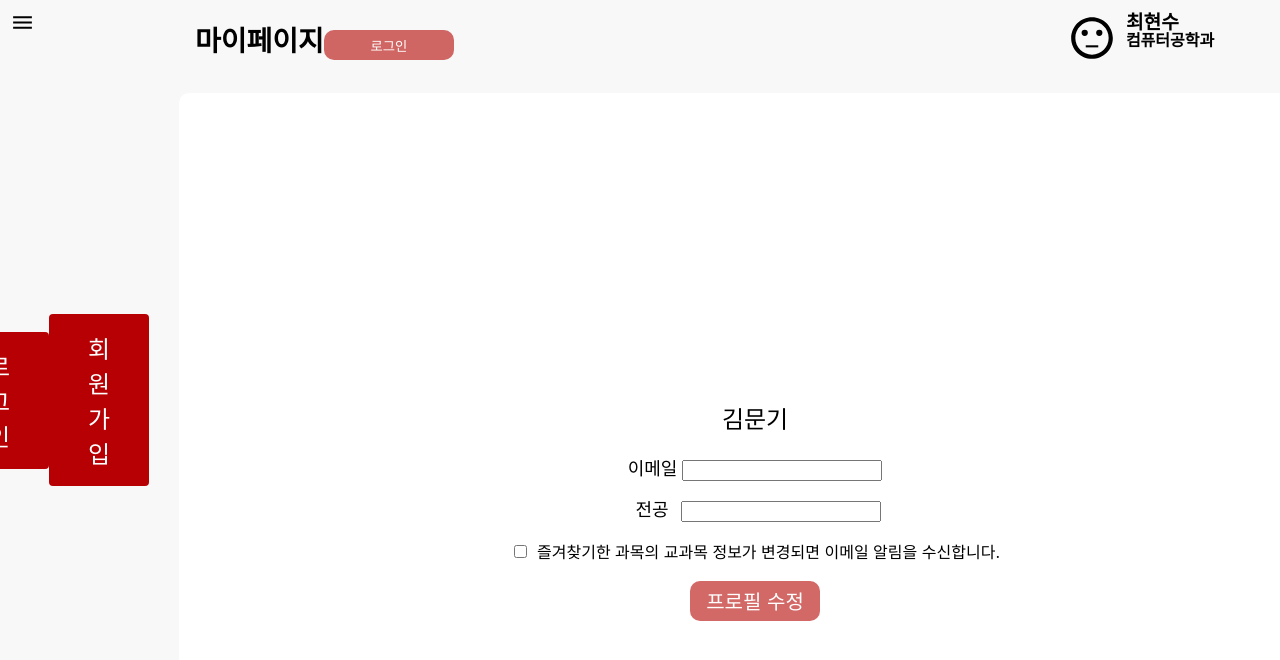
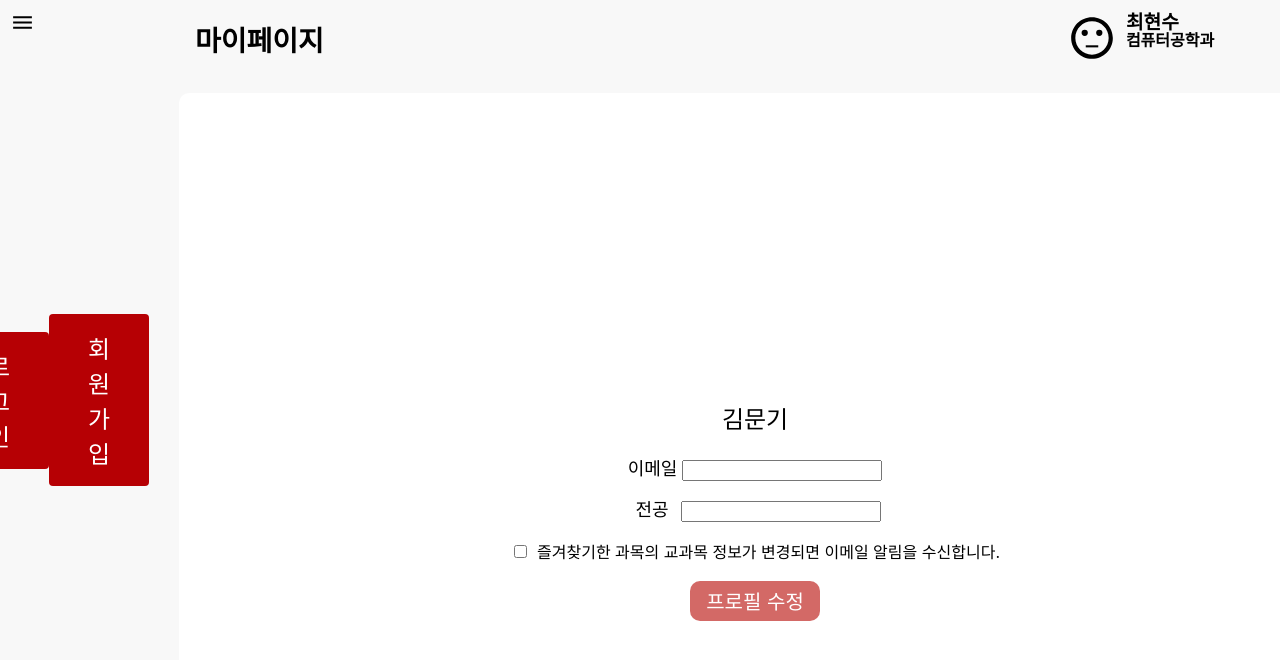
Before and after one commit to facade-team/sogang-register-web, a React (Create React App) app: page /mypage in a window 1280 px wide. Shown: the top 660 px of the page. Built offline with nearby package versions, Linux system fonts and the light colour scheme.

Commit message:
[fix]: sidebar 버그수정

```diff
--- a/src/App.js
+++ b/src/App.js
@@ -7,8 +7,8 @@ import Sidebar from './components/Sidebar/Sidebar';
 import ToggleBtn from './components/ToggleBtn/ToggleBtn';
 import Profile from './components/Profile/Profile';
 import Feedback from './pages/Feedback';
+import MyPage from './pages/MyPage';
 import { BrowserRouter, Route, Switch } from 'react-router-dom';
-import MyPage from './pages/MyPage';
 
 const NavbarWidth = 15;
 
@@ -57,17 +57,19 @@ const App = () => {
     <>
       <BrowserRouter>
         <GlobalStyle></GlobalStyle>
-        <Container ref={containerRef} onClick={closeSidebar}>
+
+        <Container ref={containerRef}>
+          {/* 사용자프로필 & 로그인 버튼 */}
+          <SignBtn onClick={openModal} signBtnType={'login'}></SignBtn>
+          <SignBtn onClick={openModal} signBtnType={'signup'}></SignBtn>
+          <Profile userName="최현수" userMajor="컴퓨터공학과"></Profile>
           <ToggleBtn
             widthVW={width + NavbarWidth}
             toggleOpen={toggleSidebar}
-            onClick={openSidebar}
+            openSidebar={openSidebar}
+            closeSidebar={closeSidebar}
           ></ToggleBtn>
           <Sidebar widthVW={width} toggleOpen={toggleSidebar}></Sidebar>
-
-          {/* 로그인 버튼 */}
-          <SignBtn onClick={openModal} signBtnType={'login'}></SignBtn>
-          <SignBtn onClick={openModal} signBtnType={'signup'}></SignBtn>
 
           {/* 로그인 모달 */}
           <Modal
@@ -76,7 +78,7 @@ const App = () => {
             modalType={modalType}
             setModalType={setModalType}
           ></Modal>
-          <Profile userName="최현수" userMajor="컴퓨터공학과"></Profile>
+
           <Switch>
             <Route path="/feedback" exact component={Feedback}></Route>
             <Route path="/mypage" exact component={MyPage} />
--- a/src/components/ToggleBtn/ToggleBtn.js
+++ b/src/components/ToggleBtn/ToggleBtn.js
@@ -2,14 +2,14 @@ import React from 'react';
 import { MdMenu, MdCancel } from 'react-icons/md';
 import { ImgBox } from './ToggleBtn.element';
 
-const ToggleBtn = ({ toggleOpen, widthVW, onClick }) => {
+const ToggleBtn = ({ toggleOpen, widthVW, openSidebar, closeSidebar }) => {
   return (
     <>
-      <ImgBox onClick={onClick} toggleSidebar={toggleOpen} widthVW={widthVW}>
+      <ImgBox toggleSidebar={toggleOpen} widthVW={widthVW}>
         {!toggleOpen ? (
-          <MdMenu size="25"></MdMenu>
+          <MdMenu onClick={openSidebar} size="25"></MdMenu>
         ) : (
-          <MdCancel size="25"></MdCancel>
+          <MdCancel onClick={closeSidebar} size="25"></MdCancel>
         )}
       </ImgBox>
     </>
--- a/src/pages/MyPage.js
+++ b/src/pages/MyPage.js
@@ -98,7 +98,7 @@ const MyPage = () => {
     <div className="App">
       <Topbar>
         <Font2>마이페이지</Font2>
-        <div style={{ display: 'inline' }}>
+        {/* <div style={{ display: 'inline' }}>
           <Loginbtn
             onClick={() => {
               console.log('loginbtn!');
@@ -106,7 +106,7 @@ const MyPage = () => {
           >
             로그인
           </Loginbtn>
-        </div>
+        </div> */}
       </Topbar>
 
       <Mainpage>
```
